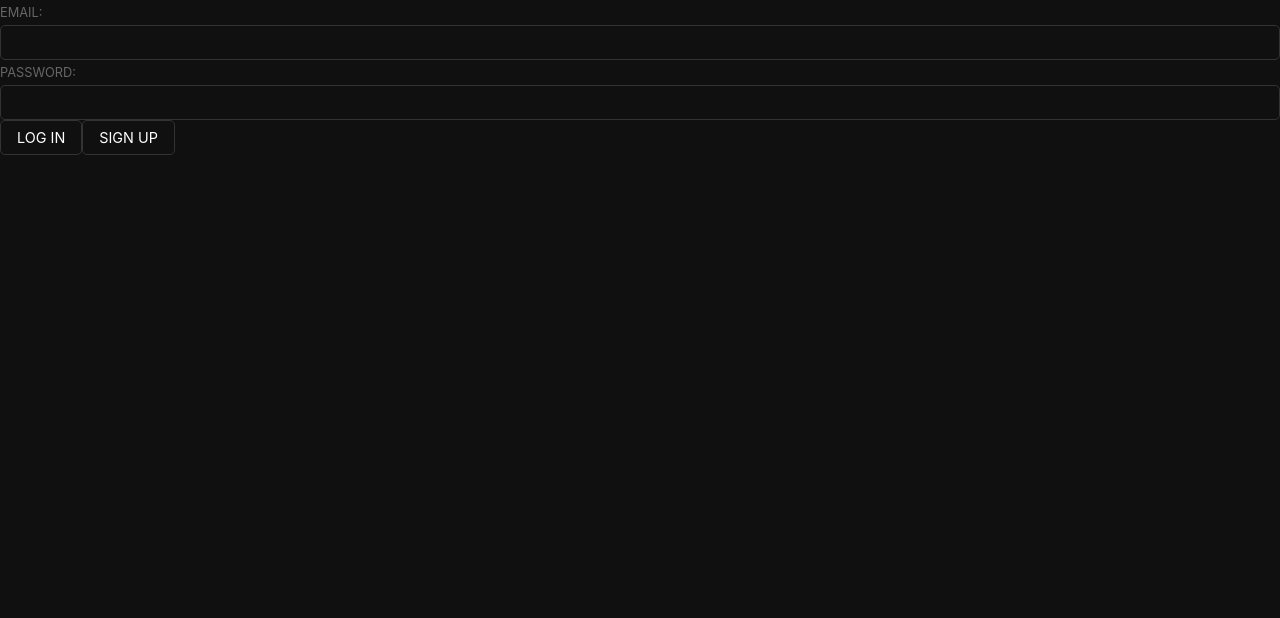
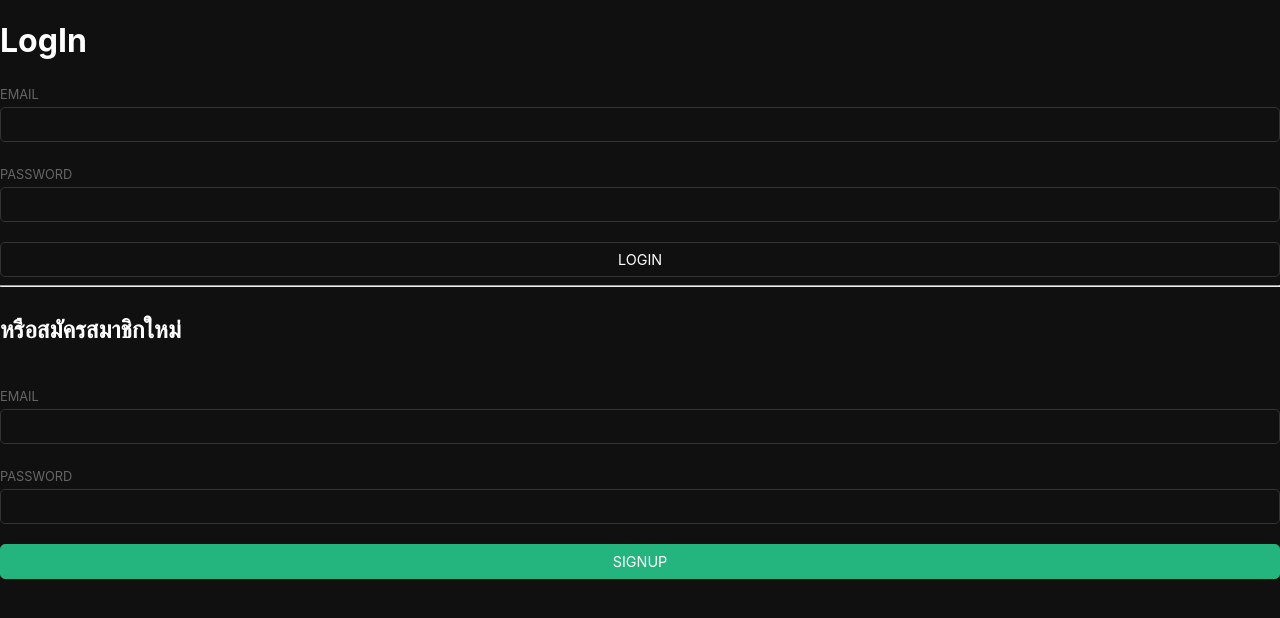
Before and after one commit to kimchaip/orcophayao, a Next.js app: page /login in a window 1280 px wide. Shown: the top 618 px of the page. Built offline with nearby package versions, Linux system fonts and the light colour scheme.

Commit message:
update login and UI

```diff
--- a/app/login/actions.ts
+++ b/app/login/actions.ts
@@ -1,8 +1,6 @@
 "use server";
 
-import { revalidatePath } from "next/cache";
 import { redirect } from "next/navigation";
-
 import { createClient } from "@/lib/supabase/server";
 
 export async function login(formData: FormData) {
@@ -15,18 +13,13 @@ export async function login(formData: FormData) {
     password: formData.get("password") as string,
   };
 
-  const { data: signinData, error } =
+  const { error } =
     await supabase.auth.signInWithPassword(data);
 
   if (error) {
-    console.log("SIGNIN ERROR:", error); // ⭐ ตรงนี้สำคัญที่สุด
-    console.log("DETAIL:", error.message); // ⭐ ดูข้อความ error
-    console.log("FORM DATA:", data); // ⭐ ตรวจ email/password ถูกส่งไหม
-    redirect("/error");
+    redirect(`/error?message=${error.message}`);
   }
 
-  console.log("SIGNIN SUCCESS:", signinData); // ⭐ ดูว่ามี user กลับมาหรือไม่
-  revalidatePath("/", "layout");
   redirect("/account");
 }
 
@@ -40,17 +33,16 @@ export async function signup(formData: FormData) {
     password: formData.get("password") as string,
   };
 
-  const { data: signupData, error } = await supabase.auth.signUp(data);
+  const { error } = await supabase.auth.signUp(data);
 
   if (error) {
     if (error.code === "email_not_confirmed") {
-      return redirect("/login?message=กรุณายืนยันอีเมลก่อนเข้าสู่ระบบ");
+      return redirect("/login");
     }
 
     console.log("SIGNIN ERROR:", error);
-    return redirect("/error");
+    return redirect(`/error?message=${error.message}`);
   }
 
-  console.log("SIGNUP SUCCESS:", signupData);
-  return redirect("/login?message=กรุณาตรวจสอบอีเมลเพื่อยืนยันบัญชี");
+  return redirect("/login");
 }
--- a/app/login/page.tsx
+++ b/app/login/page.tsx
@@ -1,14 +1,50 @@
-import { login, signup } from './actions'
+import { login, signup } from "./actions";
 
 export default function LoginPage() {
   return (
-    <form>
-      <label htmlFor="email">Email:</label>
-      <input id="email" name="email" type="email" required />
-      <label htmlFor="password">Password:</label>
-      <input id="password" name="password" type="password" required />
-      <button formAction={login} className='border'>Log in</button>
-      <button formAction={signup} className='border'>Sign up</button>
-    </form>
-  )
+    <div>
+      <div>
+        <h1>LogIn</h1>
+        <form className="form-widget">
+          <div>
+            <label>Email</label>
+            <input name="email" type="email" required />
+          </div>
+
+          <div>
+            <label>Password</label>
+            <input name="password" type="password" required />
+          </div>
+
+          <div>
+            <button formAction={login} className="button block">
+              Login
+            </button>
+          </div>
+        </form>
+
+        <hr />
+
+        <form className="form-widget">
+          <h2>หรือสมัครสมาชิกใหม่</h2>
+
+          <div>
+            <label>Email</label>
+            <input name="email" type="email" required />
+          </div>
+
+          <div>
+            <label>Password</label>
+            <input name="password" type="password" required />
+          </div>
+
+          <div>
+            <button formAction={signup} className="button primary block">
+              Signup
+            </button>
+          </div>
+        </form>
+      </div>
+    </div>
+  );
 }
```
Also changed, not shown: app/account/account-form.tsx (+9 -2 lines), app/error/page.tsx (+5 -2 lines).
